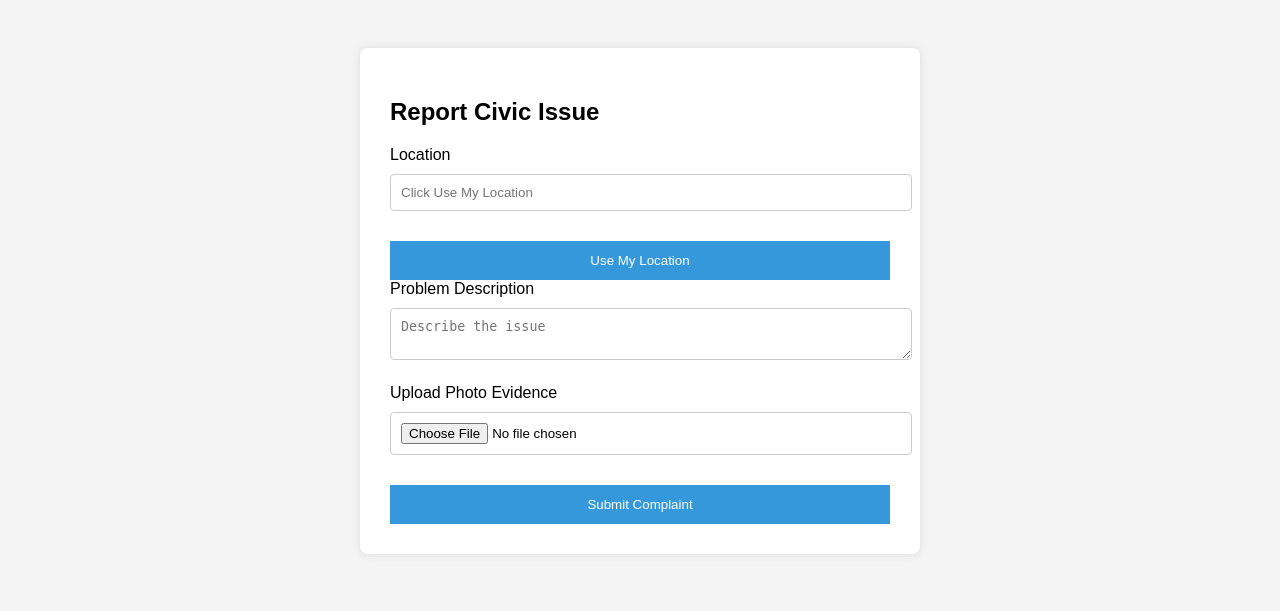
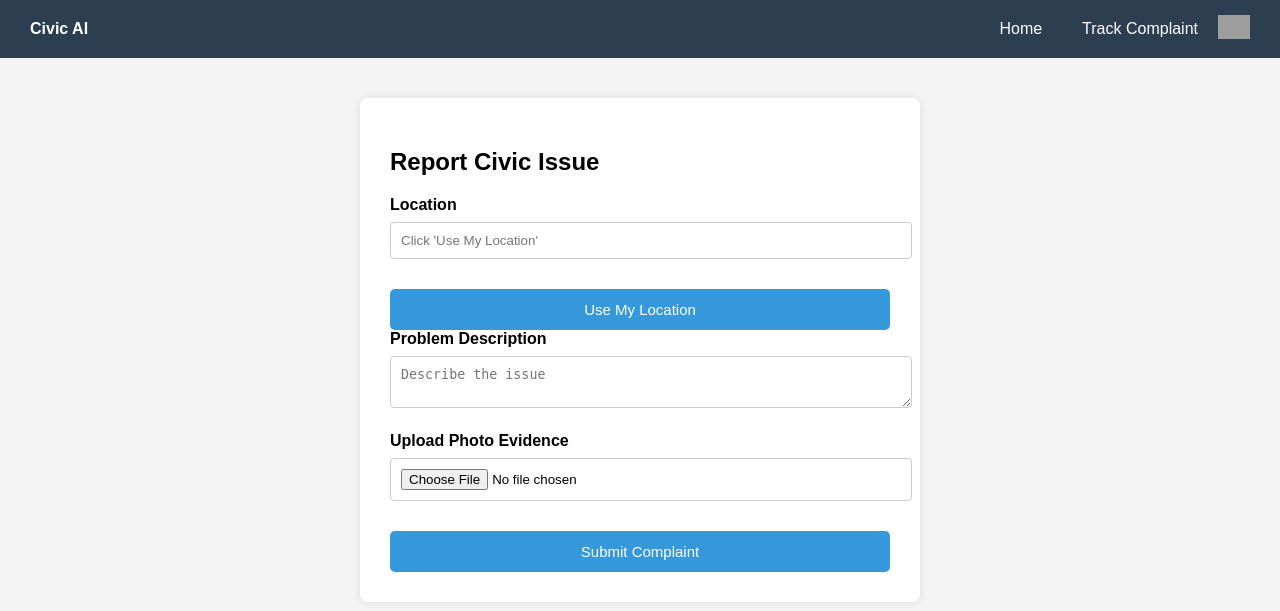
Before and after one commit to sp8424468-coder/civic_ai_grievance-platform, a Flask app: page /report in a window 1280 px wide. Shown: the top 611 px of the page. Run offline with Flask 3, Linux system fonts and the light colour scheme; a user stored in the database is signed in; grey boxes are pictures that could not be loaded.

Commit message:
added user profile, logout

```diff
--- a/app.py
+++ b/app.py
@@ -173,7 +173,13 @@ def verify_otp():
 
         if record["email"] == email and record["otp"] == user_otp:
 
-            # Save user to database
+            # Check if user already exists
+            existing_user = User.query.filter_by(email=email).first()
+
+            if existing_user:
+                return "User already registered. Please login."
+
+            # Create new user
             user = User(
                 name=record["name"],
                 email=record["email"],
@@ -272,7 +278,15 @@ def profile():
 
     user = User.query.get(session["user_id"])
 
-    return render_template("profile.html", user=user)
+    user_complaints = Complaint.query.filter_by(
+        user_id=session["user_id"]
+    ).all()
+
+    return render_template(
+        "profile.html",
+        user=user,
+        complaints=user_complaints
+    )
 
 @app.route("/verify-complaint/<int:id>")
 def verify_complaint(id):
@@ -521,7 +535,49 @@ def submit_complaint():
 def get_complaints():
     return jsonify(complaints)
 
+@app.route("/profile")
+def user_profile():
 
+    if "user_id" not in session:
+        return redirect("/login")
+
+    user = User.query.get(session["user_id"])
+
+    # get user complaints
+    user_complaints = Complaint.query.filter_by(user_id=user.id).all()
+
+    total_complaints = len(user_complaints)
+
+    resolved = len([c for c in user_complaints if c.status == "Resolved"])
+
+    return render_template(
+        "profile.html",
+        user=user,
+        total_complaints=total_complaints,
+        resolved=resolved,
+        complaints=user_complaints
+    )
+
+@app.route("/resolve-complaint/<int:complaint_id>")
+def resolve_complaint(complaint_id):
+
+    if "admin" not in session:
+        return redirect("/admin")
+
+    complaint = Complaint.query.get(complaint_id)
+
+    if complaint:
+
+        # change complaint status
+        complaint.status = "Resolved"
+
+        # give credit points to user
+        user = User.query.get(complaint.user_id)
+        user.credit_points += 10
+
+        db.session.commit()
+
+    return redirect("/admin-dashboard")
 # ---------------- RUN SERVER ----------------
 if __name__ == "__main__":
     app.run(debug=True)
--- a/templates/report.html
+++ b/templates/report.html
@@ -9,22 +9,51 @@
 body{
 font-family:Arial;
 background:#f4f4f4;
-padding:40px;
+margin:0;
 }
+
+/* Navbar */
+
+.navbar{
+background:#2c3e50;
+color:white;
+padding:15px 30px;
+display:flex;
+justify-content:space-between;
+align-items:center;
+}
+
+.nav-links a{
+color:white;
+margin-left:20px;
+text-decoration:none;
+}
+
+.profile-icon img{
+width:35px;
+margin-left:20px;
+cursor:pointer;
+}
+
+/* Form Container */
 
 .container{
 background:white;
 padding:30px;
 max-width:500px;
-margin:auto;
+margin:40px auto;
 border-radius:8px;
 box-shadow:0 0 10px rgba(0,0,0,0.1);
+}
+
+label{
+font-weight:bold;
 }
 
 input, textarea{
 width:100%;
 padding:10px;
-margin-top:10px;
+margin-top:8px;
 margin-bottom:20px;
 border:1px solid #ccc;
 border-radius:4px;
@@ -38,11 +67,15 @@ padding:12px;
 width:100%;
 cursor:pointer;
 margin-top:10px;
+border-radius:5px;
+font-size:15px;
 }
 
 button:hover{
 background:#2980b9;
 }
+
+/* Success Box */
 
 .successBox{
 display:none;
@@ -53,11 +86,81 @@ border-radius:8px;
 border-left:5px solid #2ecc71;
 }
 
+.nav-links{
+display:flex;
+align-items:center;
+gap:20px;
+}
+
+.profile-menu{
+position:relative;
+}
+
+.profile-icon{
+width:32px;
+cursor:pointer;
+}
+
+.dropdown{
+display:none;
+position:absolute;
+right:0;
+top:40px;
+background:white;
+border:1px solid #ddd;
+border-radius:6px;
+box-shadow:0 3px 10px rgba(0,0,0,0.2);
+min-width:150px;
+}
+
+.dropdown a{
+display:block;
+padding:10px;
+color:black;
+text-decoration:none;
+}
+
+.dropdown a:hover{
+background:#f2f2f2;
+}
+
 </style>
 
 </head>
 
 <body>
+
+<!-- NAVBAR -->
+
+<div class="navbar">
+
+<div class="logo">
+<strong>Civic AI</strong>
+</div>
+
+<div class="nav-links">
+
+<a href="/">Home</a>
+<a href="/track">Track Complaint</a>
+
+<div class="profile-menu">
+
+<img src="https://cdn-icons-png.flaticon.com/512/1077/1077114.png" class="profile-icon" onclick="toggleMenu()">
+
+<div id="profileDropdown" class="dropdown">
+
+<a href="/profile">My Profile</a>
+<a href="/logout">Logout</a>
+
+</div>
+
+</div>
+
+</div>
+
+</div>
+
+<!-- REPORT FORM -->
 
 <div class="container">
 
@@ -65,7 +168,7 @@ border-left:5px solid #2ecc71;
 
 <label>Location</label>
 
-<input id="location" placeholder="Click Use My Location" readonly>
+<input id="location" placeholder="Click 'Use My Location'" readonly>
 
 <button onclick="getLocation()">Use My Location</button>
 
@@ -83,7 +186,7 @@ border-left:5px solid #2ecc71;
 <button onclick="submitComplaint()">Submit Complaint</button>
 
 
-<!-- Success Message Box -->
+<!-- Success Message -->
 
 <div id="successBox" class="successBox">
 
@@ -94,7 +197,6 @@ border-left:5px solid #2ecc71;
 <p>Please save this ID to track your complaint.</p>
 
 </div>
-
 
 </div>
 
@@ -169,14 +271,13 @@ let data = await response.json()
 
 if(response.ok){
 
-// Show success box
+// show success message
 document.getElementById("successBox").style.display = "block"
 
-// Show complaint ID
+// show complaint id
 document.getElementById("complaintIdText").innerText = data.complaint_id
 
-
-// Clear form
+// clear form
 document.getElementById("description").value=""
 document.getElementById("photo").value=""
 
@@ -186,7 +287,17 @@ alert(data.error)
 
 }
 
-console.log(data)
+}
+
+function toggleMenu(){
+
+let menu = document.getElementById("profileDropdown")
+
+if(menu.style.display === "block"){
+menu.style.display = "none"
+}else{
+menu.style.display = "block"
+}
 
 }
 
```
Also changed, not shown: templates/admin_dashboard.html (+50 -30 lines), templates/index.html (+49 -10 lines), templates/profile.html (+95 -5 lines), instance/database.db.
